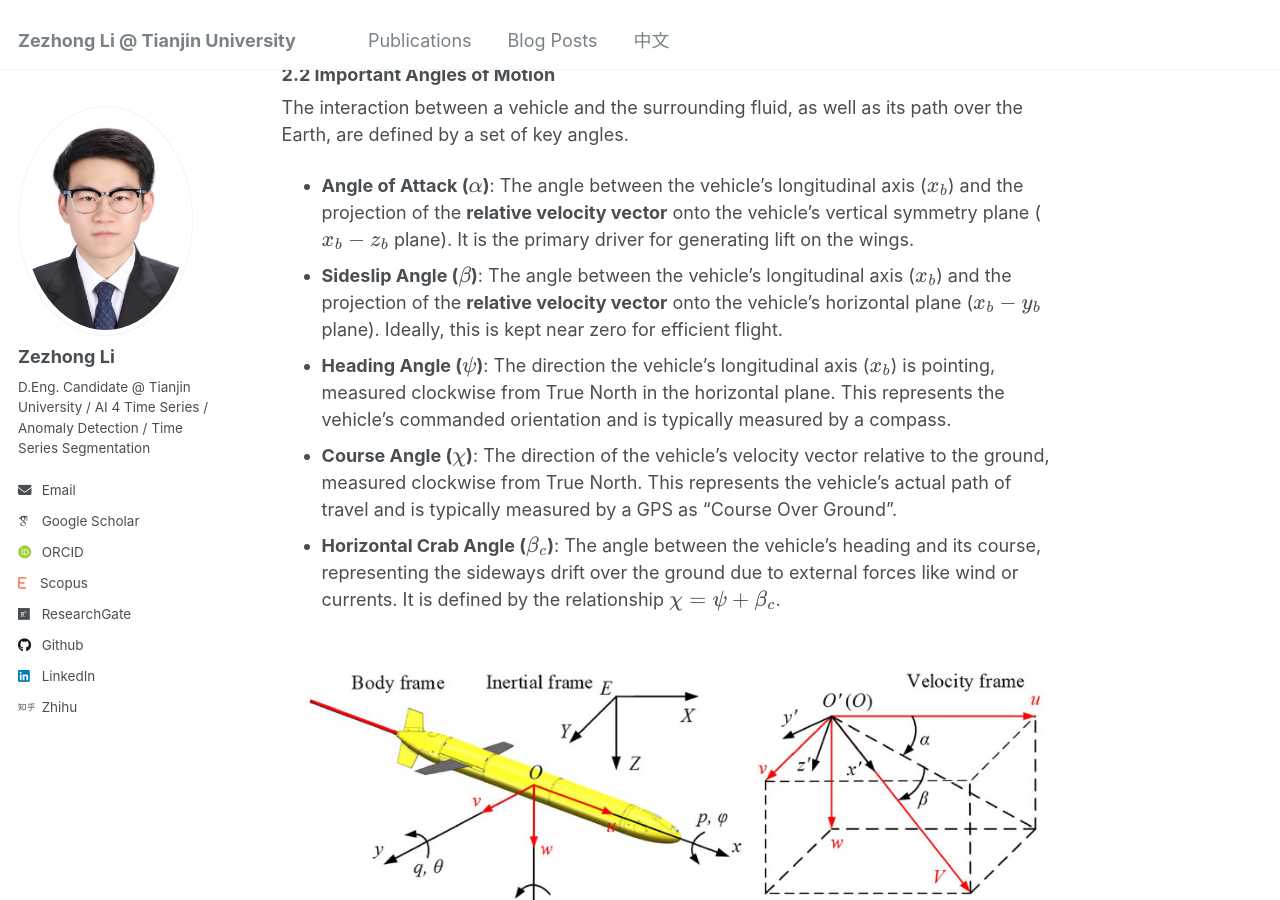
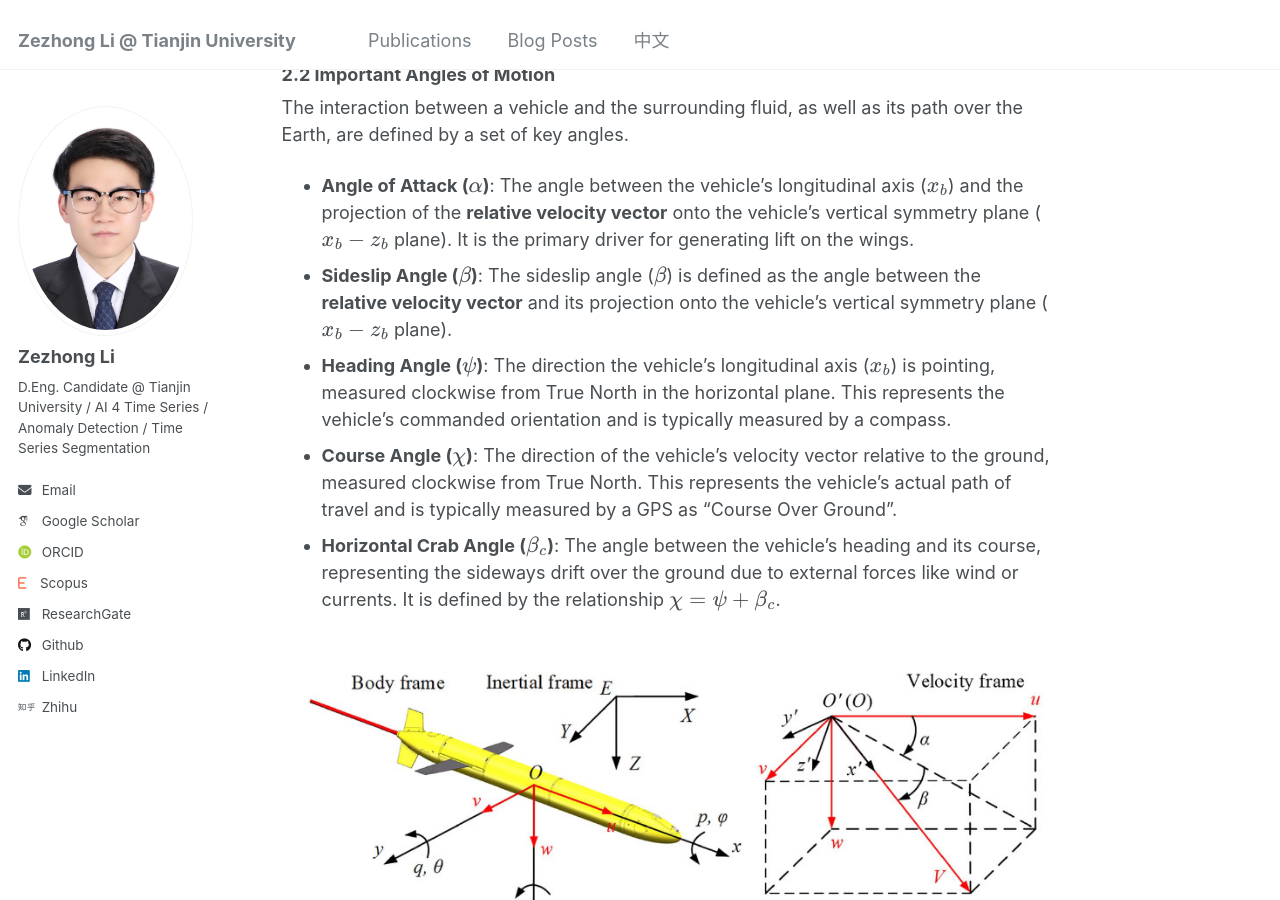
Before and after one commit to lzz19980125/lzz19980125.github.io, a Jekyll site: the page built from _posts/2025-7-28-Kinematic Analysis of Underwater Gliders.md, in a window 1280 px wide and 900 px high, scrolled down 3203 px. Built offline with Jekyll 4.4.1, drawn with Linux system fonts in a browser that asks for light colours; some web fonts are replaced.

Commit message:
Update 2025-7-28-Kinematic Analysis of Underwater Gliders.md

```diff
--- a/_posts/2025-7-28-Kinematic Analysis of Underwater Gliders.md
+++ b/_posts/2025-7-28-Kinematic Analysis of Underwater Gliders.md
@@ -63,7 +63,7 @@ The central challenge of kinematics is to relate the BODY frame {b} to the NED f
 The interaction between a vehicle and the surrounding fluid, as well as its path over the Earth, are defined by a set of key angles.
 
 *   **Angle of Attack ($$\alpha$$)**: The angle between the vehicle's longitudinal axis ($$x_b$$) and the projection of the **relative velocity vector** onto the vehicle's vertical symmetry plane ($$x_b-z_b$$ plane). It is the primary driver for generating lift on the wings.
-*   **Sideslip Angle ($$\beta$$)**: The angle between the vehicle's longitudinal axis ($$x_b$$) and the projection of the **relative velocity vector** onto the vehicle's horizontal plane ($$x_b-y_b$$ plane). Ideally, this is kept near zero for efficient flight.
+*   **Sideslip Angle ($$\beta$$)**: The sideslip angle ($$\beta$$) is defined as the angle between the **relative velocity vector** and its projection onto the vehicle's vertical symmetry plane ($$x_b-z_b$$ plane).
 *   **Heading Angle ($$\psi$$)**: The direction the vehicle's longitudinal axis ($$x_b$$) is pointing, measured clockwise from True North in the horizontal plane. This represents the vehicle's commanded orientation and is typically measured by a compass.
 *   **Course Angle ($$\chi$$)**: The direction of the vehicle's velocity vector relative to the ground, measured clockwise from True North. This represents the vehicle's actual path of travel and is typically measured by a GPS as "Course Over Ground".
 *   **Horizontal Crab Angle ($$\beta_c$$)**: The angle between the vehicle's heading and its course, representing the sideways drift over the ground due to external forces like wind or currents. It is defined by the relationship $$ \chi = \psi + \beta_c $$.
```
